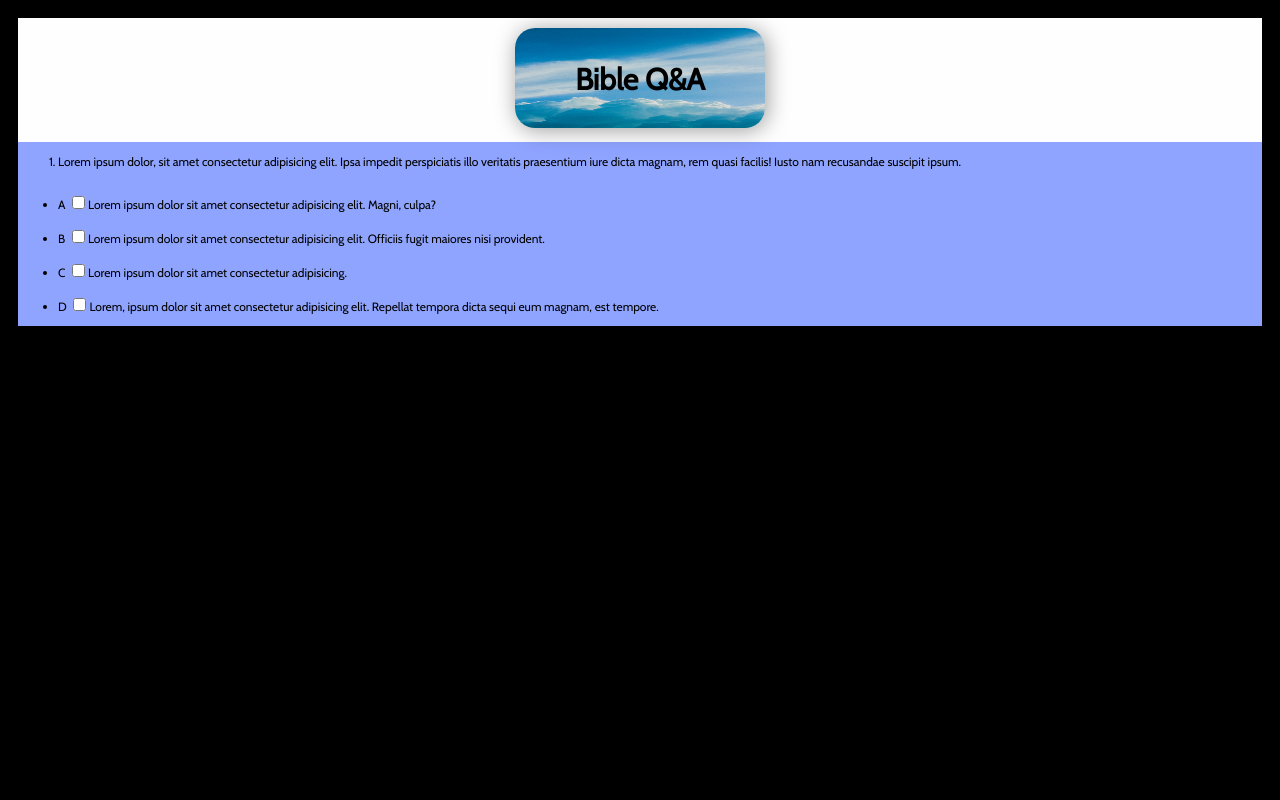
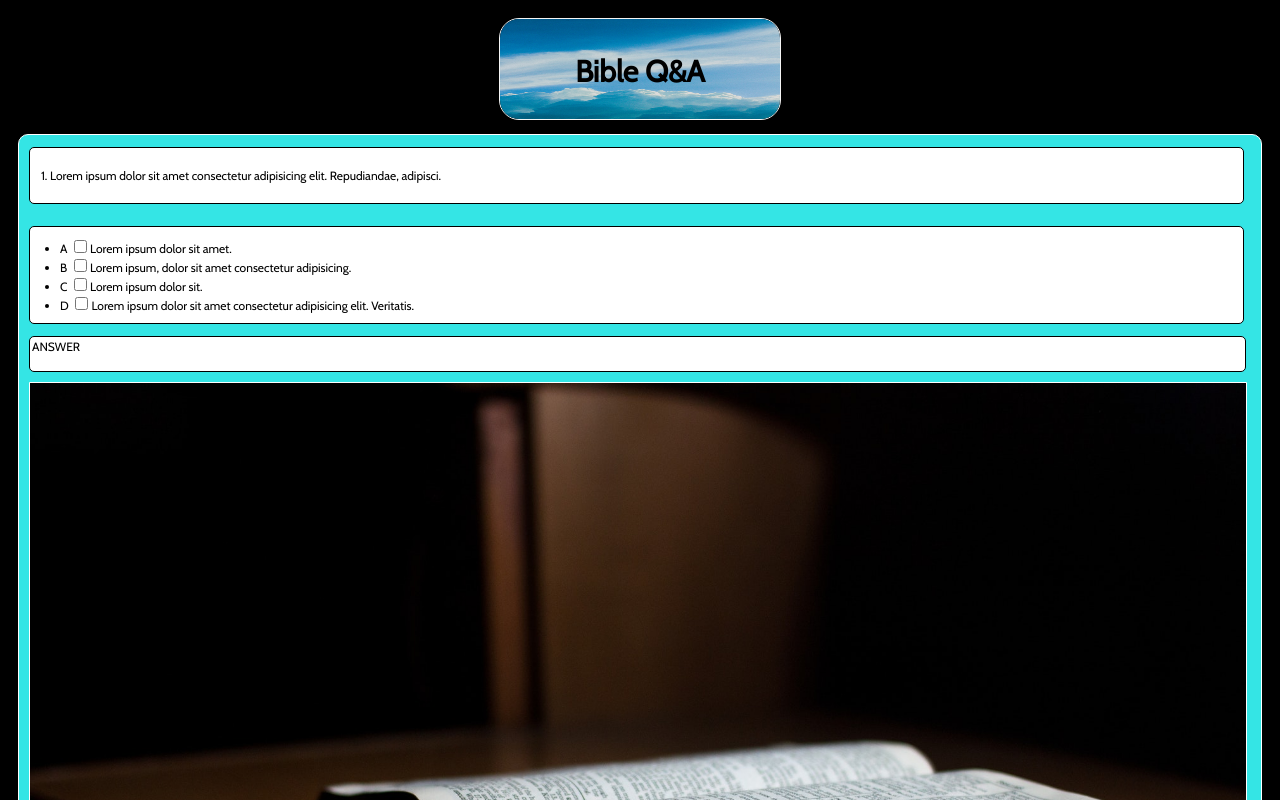
Before and after one commit to chrism-48/bible-multi-choice, a plain HTML site: page index.html in a window 1280 px wide. Shown: the top 800 px of the page. Drawn offline with Linux system fonts and the light colour scheme.

Commit message:
adding content

```diff
--- a/index.html
+++ b/index.html
@@ -17,20 +17,23 @@
 
         <div class="container2">
             <!-- <img id="theBible2" src="images/pexels-johnmark-smith-250609.jpg" alt="bible"> -->
-                <ol><li>Lorem ipsum dolor, sit amet consectetur adipisicing elit. Ipsa impedit
-                     perspiciatis illo veritatis praesentium iure dicta magnam, rem quasi facilis!
-                     Iusto nam recusandae suscipit ipsum.</li></ol>
-                <ul>
-                    <li>A <input type="checkbox" name="" id="">Lorem ipsum dolor sit amet consectetur adipisicing elit. Magni, culpa?</li>
-                    <br>
-                    <li>B <input type="checkbox" name="" id="">Lorem ipsum dolor sit amet consectetur adipisicing elit. Officiis fugit maiores nisi provident.</li>
-                    <br>
-                    <li>C <input type="checkbox" name="" id="">Lorem ipsum dolor sit amet consectetur adipisicing.</li>
-                    <br>
-                    <li>D <input type="checkbox" name="" id="">Lorem, ipsum dolor sit amet consectetur adipisicing elit. Repellat tempora dicta sequi eum magnam, est tempore.</li>
-                </ul>
+                <ol><li>Lorem ipsum dolor sit amet consectetur adipisicing elit. Repudiandae, adipisci.</li></ol>
+                    <ul>
+                        <li>A <input type="checkbox" name="answer" id="ansOne">Lorem ipsum dolor sit amet.</li>
+
+                        <li>B <input type="checkbox" name="answer" id="ansTwo">Lorem ipsum, dolor sit amet consectetur adipisicing.</li>
+
+                        <li>C <input type="checkbox" name="answer" id="ansThree">Lorem ipsum dolor sit.</li>
+
+                        <li>D <input type="checkbox" name="answer" id="ansFour">Lorem ipsum dolor sit amet consectetur adipisicing elit. Veritatis.</li>
+                    </ul>
                 <!-- <img id="theBible2" src="images/pexels-johnmark-smith-250609.jpg" alt="bible"> -->
+
+                <textarea name="textArea" id="myAnswer" cols="30" rows="2" value="" readonly>ANSWER</textarea>
+                <img id="theBible2" src="images/pexels-johnmark-smith-250609.jpg" alt="bible">
         </div>
+
+
 
 
 
--- a/style.css
+++ b/style.css
@@ -20,23 +20,26 @@ body {
 .container0 {
     display:flex;
     justify-content:center;
-    background-color:rgb(255, 254, 254);
+    background-color:rgb(0, 0, 0);
 
 }
 .container1 {
     display:inline-block;
     position:relative;
     min-height:100px;
-    min-width:250px;
-    padding-top:10px;
+    min-width:280px;
+    padding-top:0px;
     padding-bottom:10px;
 }
 
 #theBible {
     height:100px ;
-    width:250px;
+    width:280px;
     border-radius:20px;
-    box-shadow: 2px 2px 22px rgba(0, 0, 0, 0.389);
+    box-shadow: 2px 2px 8px rgba(0, 0, 0, 0.345);
+    border-style:solid;
+    border-width:1px;
+    border-color:rgb(245, 245, 245);
 
 
 
@@ -49,7 +52,7 @@ h1 {
     margin: 0 auto;
     left: 0;
     right: 0;
-    top: 35%;
+    top: 30%;
     text-align: center;
     color:rgb(0, 0, 0);
     font-size:30px;
@@ -58,17 +61,31 @@ h1 {
 
 .container2 {
     display:flex;
-    justify-content:center;
-    background-color:rgb(143, 164, 255);
+    background-color:rgb(52, 229, 229);
     flex-flow:column;
+    border-style:solid;
+    border-width:1px;
+    border-color:rgb(255, 255, 255);
+    border-radius:10px;
+    padding-right:2px;
 
 
 }
 #theBible2 {
     min-height:100px ;
     min-width:100px;
+    border-style:solid;
+    border-width:1px;
+    border-color:rgb(255, 255, 255);
+    border-bottom-right-radius:10px;
+    border-bottom-left-radius:10px;
+    margin-left:10px;
+    margin-right:12px;
+    margin-top:10px;
+    margin-bottom:10px;
 
-    box-shadow: 2px 2px 22px rgba(0, 0, 0, 0.389);
+
+
 
 
 
@@ -79,6 +96,17 @@ ol {
     font-family: myFont2, Arial, Helvetica, sans-serif;
     font-size:12px;
     justify-content: left;
+    position:relative;
+    left:10px;
+    background-color:rgb(255, 255, 255);
+    border-style:solid;
+    border-width:1px;
+    border-color:rgb(0, 0, 0);
+    margin-bottom:-10px;
+    border-radius: 5px;
+    margin-right:25px;
+    padding:20px;
+    margin-bottom:10px;
 
 
 }
@@ -88,6 +116,31 @@ ul {
     font-family: myFont2, Arial, Helvetica, sans-serif;
     font-size:12px;
     justify-content: left;
+    position:relative;
+    left:-15px;
+    border-style:solid;
+    border-width:1px;
+    border-color:rgb(0, 0, 0);
+    margin-left:25px;
 
+    background-color:white;
+    border-radius:5px;
+    padding-left:30px;
+    padding-top:10px;
+    padding-bottom:10px;
 
 }
+
+#myAnswer {
+    font-family: myFont2, Arial, Helvetica, sans-serif;
+    resize:none;
+    border-style:solid;
+    border-color:black;
+    border-width:1px;
+    color:black;
+    font-size:12px;
+    border-radius: 5px;
+    margin-left:10px;
+    margin-right:13px;
+
+}
```
